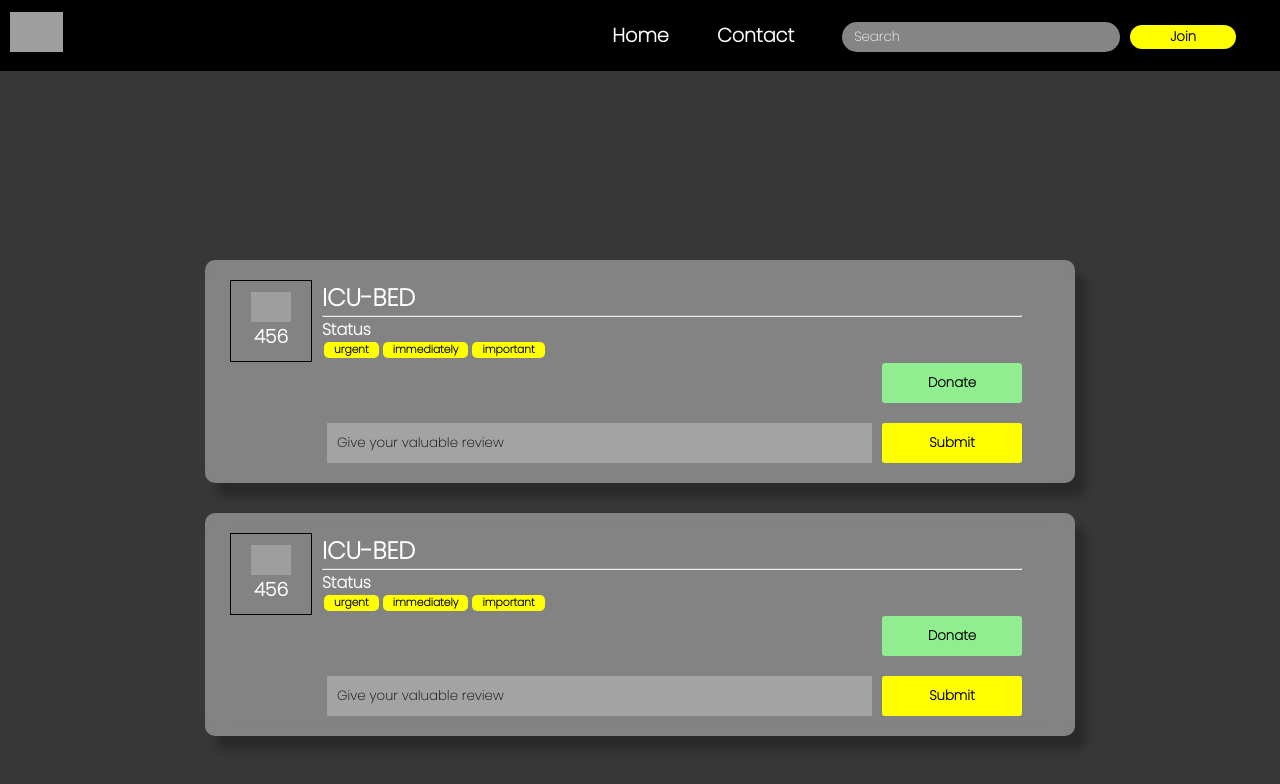
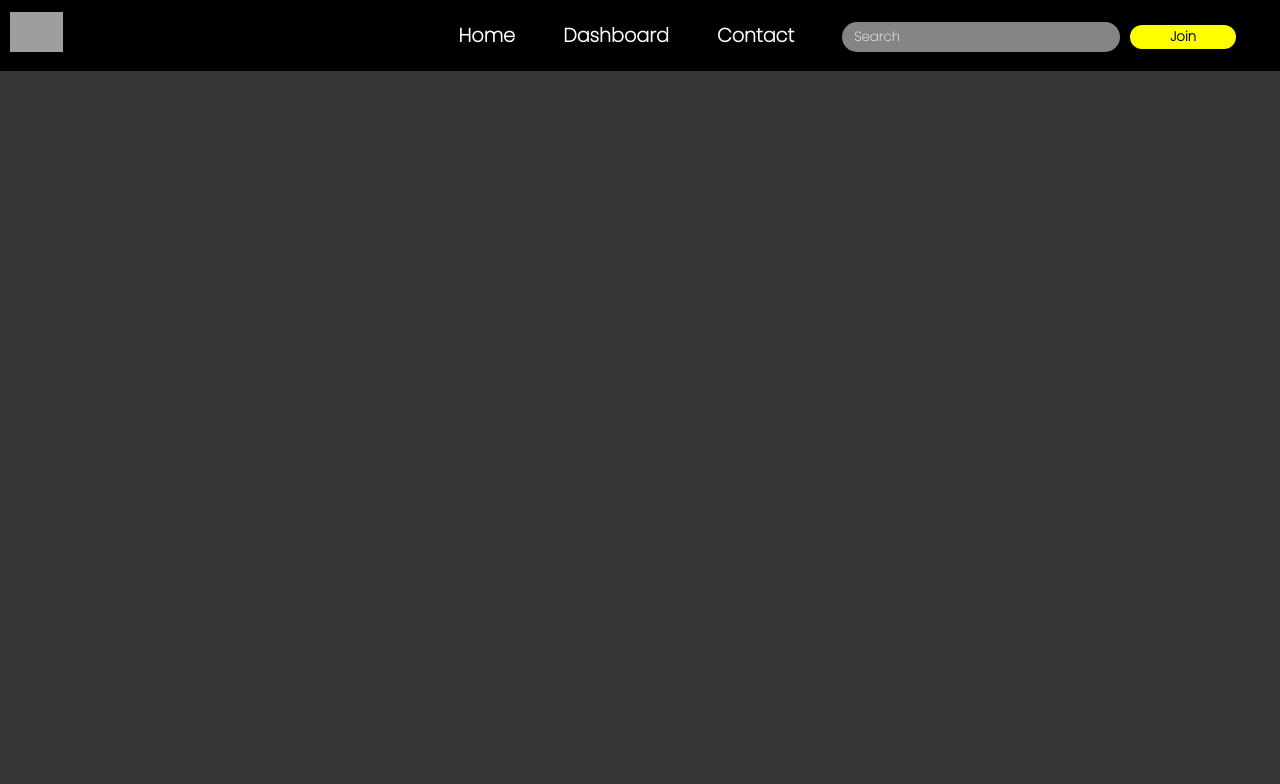
Before and after one commit to siddhantprateek/archvote, a React (Create React App) app in the folder client/: page / in a window 1280 px wide. Shown: the top 784 px of the page. Built offline with nearby package versions, Linux system fonts and the light colour scheme; no server answers; grey boxes are pictures that could not be loaded.

Commit message:
added navigation to dashboard

```diff
--- a/client/src/components/header/header.component.jsx
+++ b/client/src/components/header/header.component.jsx
@@ -18,6 +18,7 @@ export default function Header() {
         {/* Application navigation options */}
         <ul className="nav-list">
           <li><Link className="options" to="/">Home</Link></li>
+          <li><Link className="options" to="/dashboard">Dashboard</Link></li>
           <li><Link className="options" to="/contact">Contact</Link></li>
           <li>
             <form action="">
--- a/client/src/pages/home/home.pages.jsx
+++ b/client/src/pages/home/home.pages.jsx
@@ -1,10 +1,10 @@
 import React from "react";
-import { BadgeList } from '../../components/badge-list/badge-list.component'
+// import { BadgeList } from '../../components/badge-list/badge-list.component'
 class Home extends React.Component {
     render() {
         return(
             <div>
-                <BadgeList/>
+                {/* <BadgeList/> */}
             </div>
         );
     }
```
